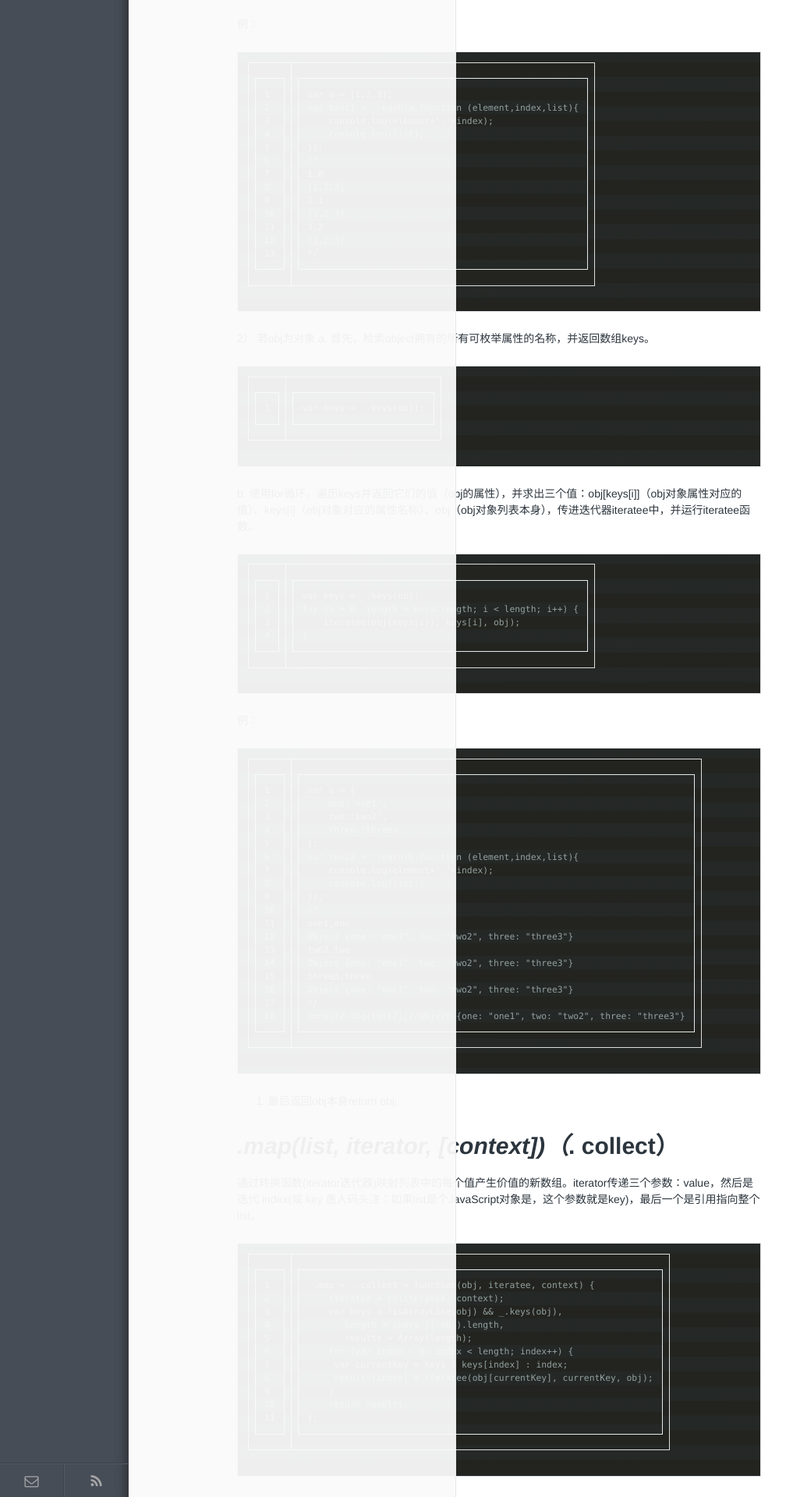
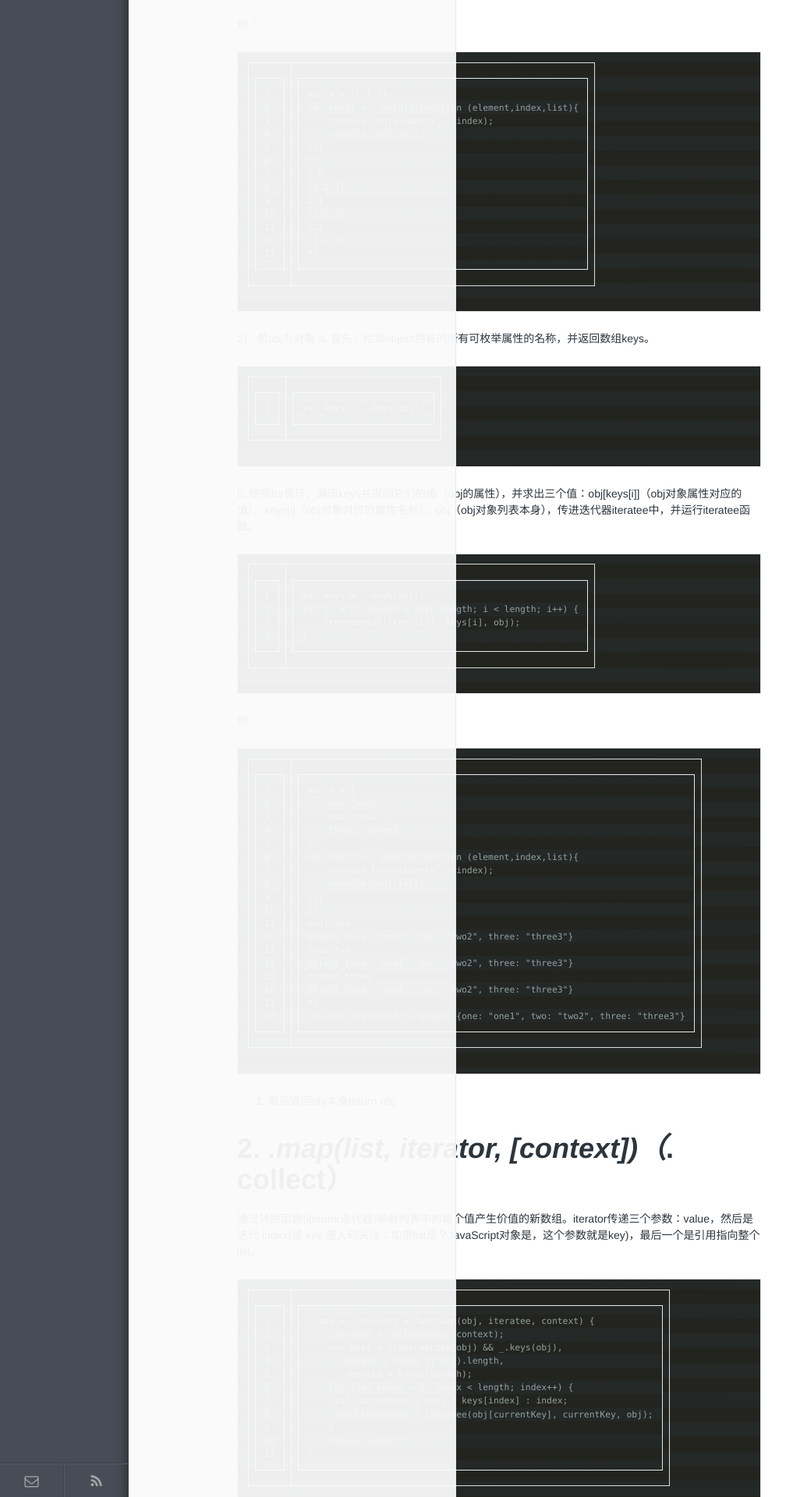
Before and after one commit to Winmay/Winmay.github.io, a Jekyll site: the page built from _posts/2016-03-17-underscore.markdown, in a window 1280 px wide. Shown: the part 3080-5000 px from the top of the page at 78% size, without its empty margins (0-1008 px from the left). Built offline with Jekyll 4.4.1, drawn with Linux system fonts in a browser that asks for light colours; comment, search, counter and statistics services are not loaded.

Commit message:
修改标题

````diff
--- a/_posts/2016-03-17-underscore.markdown
+++ b/_posts/2016-03-17-underscore.markdown
@@ -178,7 +178,7 @@ console.log(text2);//Object {one: "one1", two: "two2", three: "three3"}
 
 3. 最后返回obj本身return obj;
 
-## _.map(list, iterator, [context])（_. collect）
+# 2.  _.map(list, iterator, [context])（_. collect）
 通过转换函数(iterator迭代器)映射列表中的每个值产生价值的新数组。iterator传递三个参数：value，然后是迭代 index(或 key 愚人码头注：如果list是个JavaScript对象是，这个参数就是key)，最后一个是引用指向整个list。
 
 ```
````
Also changed, not shown: other parts of _posts/2016-03-17-underscore.markdown (+1 -1 lines).
